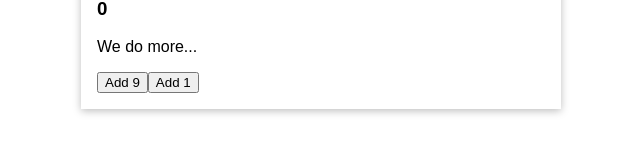
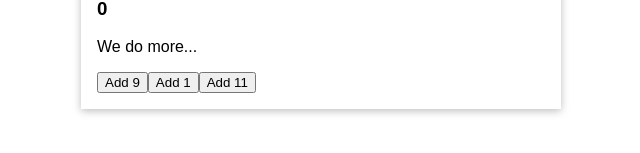
Before and after one commit to vasekzdvihal/udemy-javascript, a Vue app in the folder Vue-TheCompleteGuide/15_Vuex/: page / in a window 1280 px wide. Shown: the part 159-312 px from the top of the page, without its empty margins (319-959 px from the left). Built offline with nearby package versions, Linux system fonts and the light colour scheme.

Commit message:
Vue.js - Vuex, Using Mapper Helpers

```diff
--- a/Vue-TheCompleteGuide/15_Vuex/src/components/ChangeCounter.vue
+++ b/Vue-TheCompleteGuide/15_Vuex/src/components/ChangeCounter.vue
@@ -1,14 +1,22 @@
 <template>
-  <button @click="addOne">Add 1</button>
+  <button @click="inc">Add 1</button>
+  <button @click="increase({value: 11})">Add 11</button>
 </template>
 
 <script>
+import { mapActions } from 'vuex';
+
 export default {
   name: "ChangeCounter",
   methods: {
-    addOne() {
-      this.$store.dispatch('increment');
-    }
+    // addOne() {
+    //   this.$store.dispatch('increment');
+    // },
+    // ...mapActions(['increment', 'increase'])
+    ...mapActions({
+      inc: 'increment',
+      increase: 'increase'
+    })
   }
 }
 </script>
--- a/Vue-TheCompleteGuide/15_Vuex/src/components/TheCounter.vue
+++ b/Vue-TheCompleteGuide/15_Vuex/src/components/TheCounter.vue
@@ -1,14 +1,17 @@
 <template>
-  <h3>{{ counted }}</h3>
+  <h3>{{ finalCounter }}</h3>
 </template>
 
 <script>
+import { mapGetters } from 'vuex';
+
 export default {
   name: "TheCounter",
   computed: {
-    counted() {
-      return this.$store.getters.finalCounter;
-    },
+    // counted() {
+    //   return this.$store.getters.finalCounter;
+    // },
+    ...mapGetters(['finalCounter'])
   },
 }
 </script>
--- a/Vue-TheCompleteGuide/15_Vuex/src/main.js
+++ b/Vue-TheCompleteGuide/15_Vuex/src/main.js
@@ -24,6 +24,7 @@
           }, 2000);
       },
       increase(context, payload) {
+          console.log(context);
           context.commit('increase', payload)
       }
     },
```
